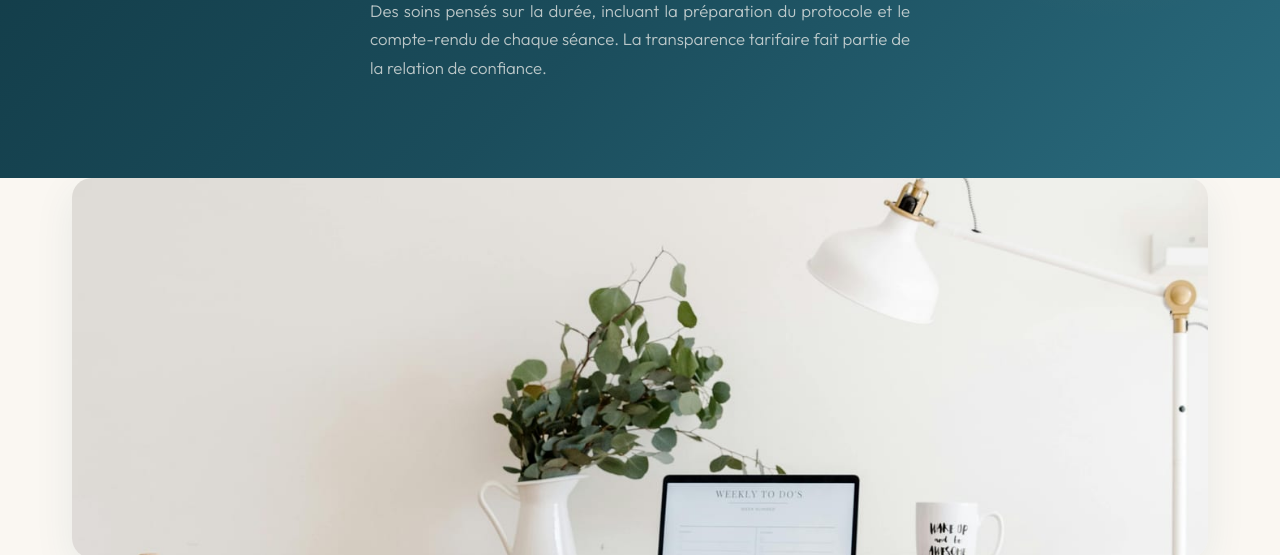
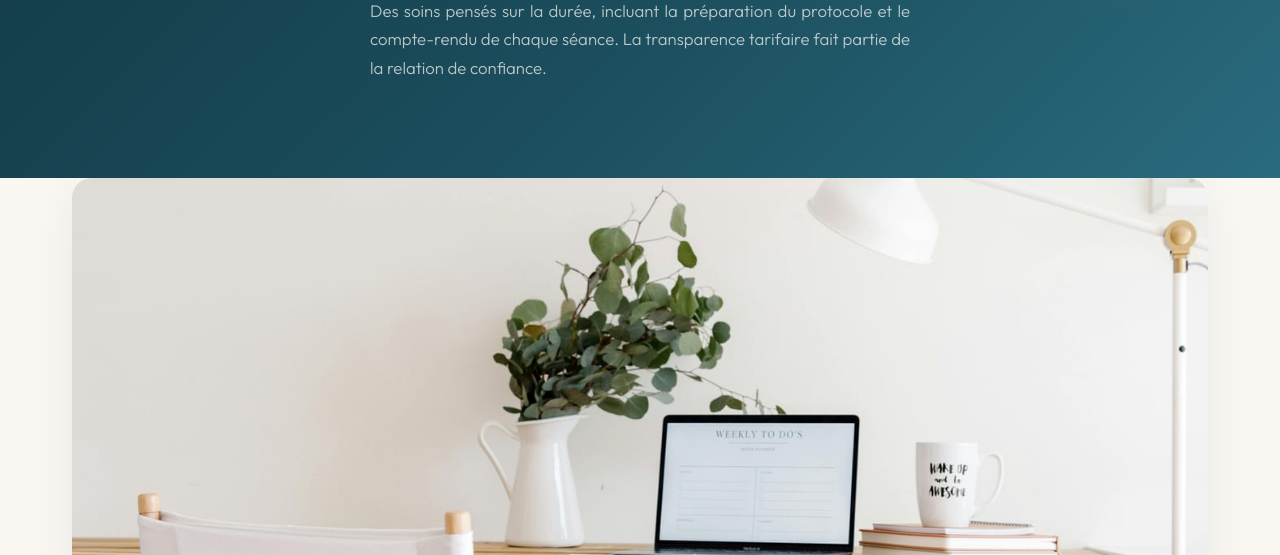
Before and after one commit to stanislasdemaistre-sys/naturopathie-arielle, a website: page public/tarifs-accompagnement.html in a window 1280 px wide. Shown: the part 397-952 px from the top of the page. Drawn offline with nearby package versions, Linux system fonts and the light colour scheme.

Commit message:
Tarifs : photo cabinet agrandie 380px → 560px

```diff
--- a/public/tarifs-accompagnement.html
+++ b/public/tarifs-accompagnement.html
@@ -509,7 +509,7 @@ footer {
 <div style="max-width:1200px;margin:0 auto;padding:0 32px 56px">
   <img src="cabinet%20naturo.jpg"
        alt="Cabinet de naturopathie — espace de consultation doux et accueillant"
-       style="width:100%;height:380px;object-fit:cover;object-position:center 30%;border-radius:var(--radius);box-shadow:0 12px 40px rgba(27,77,92,0.08);display:block" loading="lazy">
+       style="width:100%;height:560px;object-fit:cover;object-position:center 40%;border-radius:var(--radius);box-shadow:0 12px 40px rgba(27,77,92,0.08);display:block" loading="lazy">
 </div>
 
 <!-- ══════ DÉROULÉ EN 3 TEMPS ══════ -->
```
